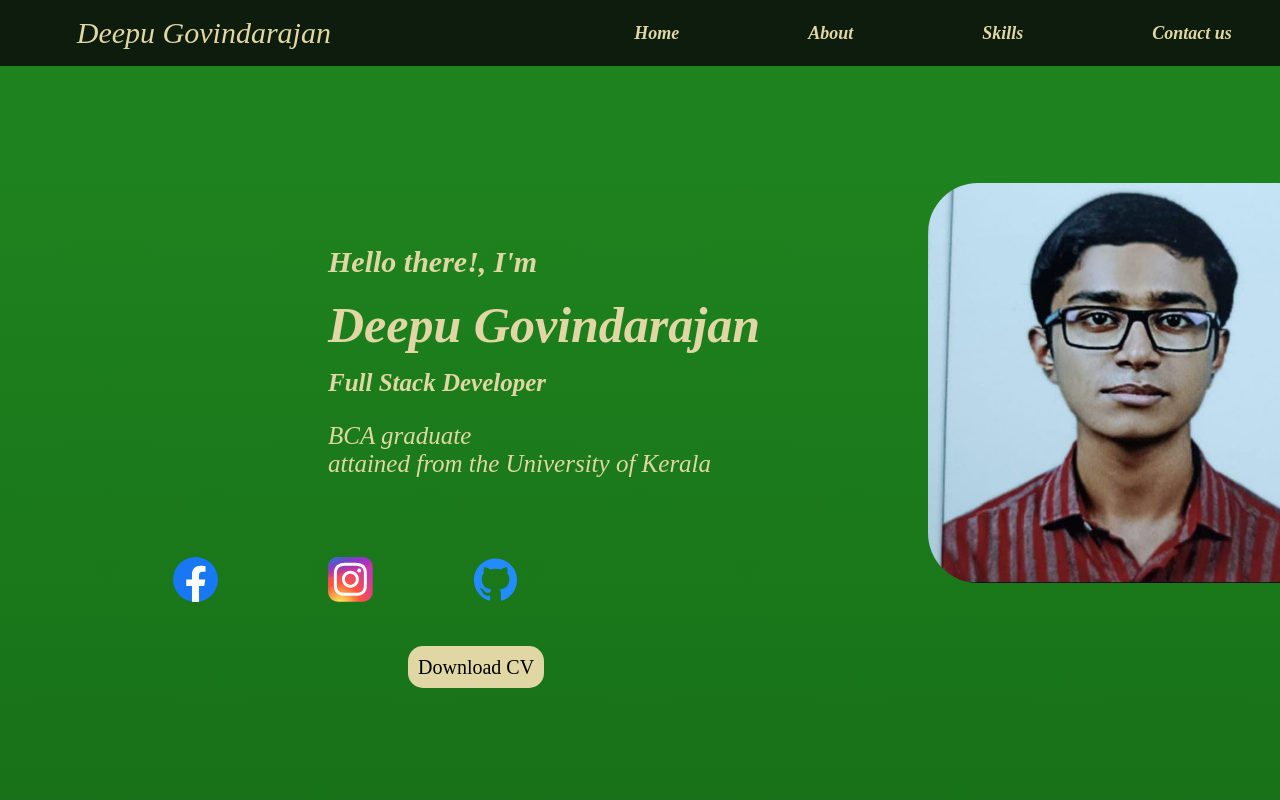
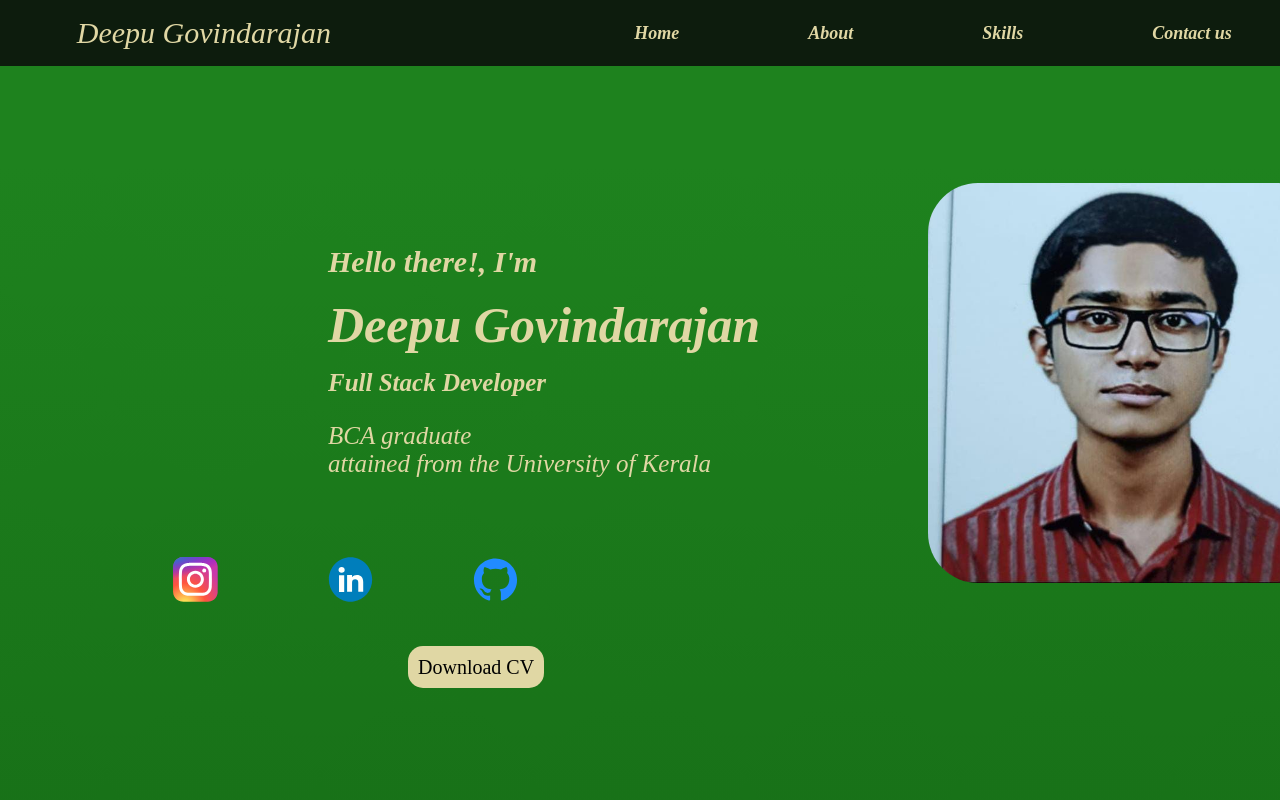
Before and after one commit to deepugovinda98/Deepu_HTML_CSS_Project, a plain HTML site: page index.html in a window 1280 px wide. Shown: the top 800 px of the page. Drawn offline with Linux system fonts and the light colour scheme.

Commit message:
Home icons updated

```diff
--- a/index.html
+++ b/index.html
@@ -27,8 +27,8 @@
             </div>
         </div>
         <div class="home-icons">
-            <a href="https://www.facebook.com/deepu.raj.1998" target="_blank"><img src="Facebook.svg" alt="" class="icon" style="bottom: 350px; right: 400px;"></a>
-            <a href="https://www.instagram.com/deepu_govinda/   " target="_blank"><img src="instagram.svg" alt="" class="icon" style="bottom: 350px; right: 290px"></a>
+            <a href="https://www.instagram.com/deepu_govinda/" target="_blank"><img src="instagram.svg" alt="" class="icon" style="bottom: 350px; right: 400px;"></a>
+            <a href="https://www.linkedin.com/in/deepu-govindarajan-005515330/" target="_blank"><img src="linkedin.svg" alt="" class="icon" style="bottom: 350px; right: 290px"></a>
             <a href="https://github.com/deepugovinda98  " target="_blank"><img src="github.svg " alt="" class="icon" style="bottom: 350px; right:190px;"></a>
         </div>
         <div class="resume">
```
